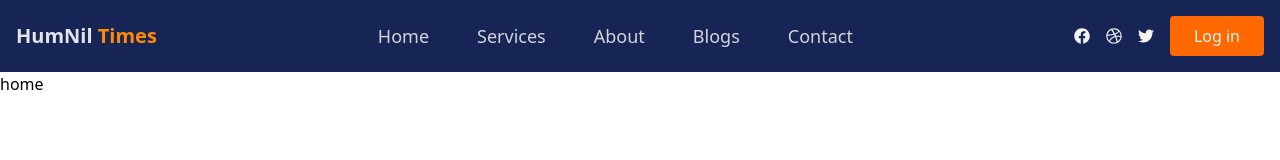
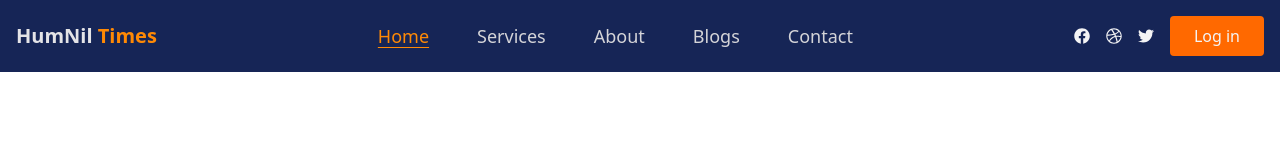
Before and after one commit to sarkarniloy102/HumNil-Times, a React (Vite) app: page / in a window 1280 px wide. Shown: the top 160 px of the page. Built offline with nearby package versions, Linux system fonts and the light colour scheme.

Commit message:
create a Bar to show navitems for small devices

```diff
--- a/package.json
+++ b/package.json
@@ -17,18 +17,20 @@
     "react-dom": "^19.1.1",
     "react-icons": "^5.5.0",
     "react-router-dom": "^7.8.1",
-    "sort-by": "^1.2.0",
-    "tailwindcss": "^4.1.12"
+    "sort-by": "^1.2.0"
   },
   "devDependencies": {
     "@eslint/js": "^9.33.0",
     "@types/react": "^19.1.10",
     "@types/react-dom": "^19.1.7",
     "@vitejs/plugin-react": "^5.0.0",
+    "autoprefixer": "^10.4.21",
     "eslint": "^9.33.0",
     "eslint-plugin-react-hooks": "^5.2.0",
     "eslint-plugin-react-refresh": "^0.4.20",
     "globals": "^16.3.0",
+    "postcss": "^8.5.6",
+    "tailwindcss": "^4.1.12",
     "vite": "^7.1.2"
   }
 }
--- a/src/Components/Navbar.jsx
+++ b/src/Components/Navbar.jsx
@@ -1,10 +1,17 @@
 import { NavLink } from "react-router-dom";
 // react icon
-import { } from "react-icons/fa6";
+import { FaXmark } from "react-icons/fa6";
 import { FaBars, FaDribbble, FaFacebook, FaTwitter } from "react-icons/fa";
+import { useState } from "react";
 
 
 const Navbar = () => {
+
+    const [isBarOpen, setIsBarOpen] = useState(false);
+
+    const toggleBar = () => {
+        setIsBarOpen(!isBarOpen);
+    }
     // navitems
     const navItems = [
         { path: "/", link: "Home" },
@@ -15,7 +22,7 @@
     ]
 
     return (
-        <header className="bg-blue-950 text-zinc-200">
+        <header className="fixed top-0 left-0 right-0 bg-blue-950 text-zinc-200 ">
             <nav className="px-4 py-4 max-w-7xl mx-auto flex justify-between items-center">
                 <a href="/" className="text-xl font-bold text-zinc-200">HumNil <span className="text-orange-400">Times</span></a>
 
@@ -24,10 +31,14 @@
                     {
                         navItems.map(({ path, link }) => (
                             <li key={path} className="text-zinc-300">
-                                <NavLink to={path}>{link}</NavLink> </li>))
+                                <NavLink
+                                    className={({ isActive }) =>
+                                        isActive ? "text-orange-400 underline underline-offset-4" : ""
+                                    }
+                                    to={path}>{link}</NavLink> </li>))
                     }
                 </ul>
-                {/* menu icons */}
+                {/* social icons */}
                 <div className="text-zinc-100 hidden lg:flex gap-4 items-center ">
 
                     <a href="/" className="hover:text-blue-500"> <FaFacebook /> </a>
@@ -37,8 +48,32 @@
                     <button className="bg-orange-500 px-6 py-2 font-medium rounded hover:bg-zinc-300 hover:text-orange-700 cursor-pointer transition-all duration-300 ease-in">Log in</button>
                 </div>
 
-
+                {/* for small screen  */}
+                <div className="md:hidden">
+                    <button
+                        onClick={toggleBar}
+                        className="cursor-pointer">
+                        {
+                            isBarOpen ? <FaXmark className="w-5 h-5" /> : <FaBars className="w-5 h-5" />
+                        }
+                    </button>
+                </div>
             </nav>
+            {/* social items for small screen */}
+            <div>
+                <ul className={`md:hidden block space-y-3 px-4 py-6 mt-14 bg-zinc-300   gap-12 text-lg ${isBarOpen ? "fixed top-0 right-0 left-0 w-full transition-all duration-200 ease-out" : "hidden"}`}>
+                    {
+                        navItems.map(({ path, link }) => (
+                            <li key={path} className="text-blue-950">
+                                <NavLink
+                                    className={({ isActive }) =>
+                                        isActive ? "text-orange-400 underline underline-offset-4" : ""
+                                    }
+                                    onClick={toggleBar}
+                                    to={path}>{link}</NavLink> </li>))
+                    }
+                </ul>
+            </div>
         </header>
     );
 };
--- a/src/main.jsx
+++ b/src/main.jsx
@@ -4,6 +4,7 @@
   RouterProvider,
 } from "react-router-dom";
 import './index.css'
+
 import { router } from './Router';
 
 createRoot(document.getElementById('root')).render(
```
Also changed, not shown: 1 other file (tests, documents, lock files or other folders).
